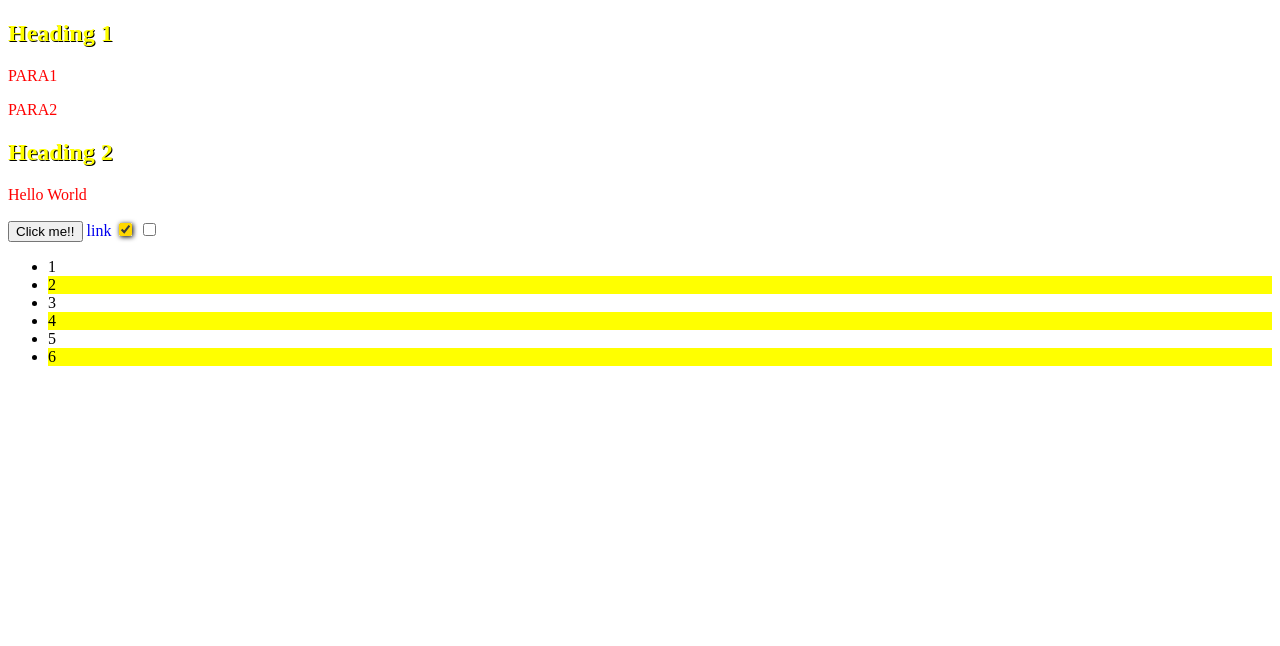
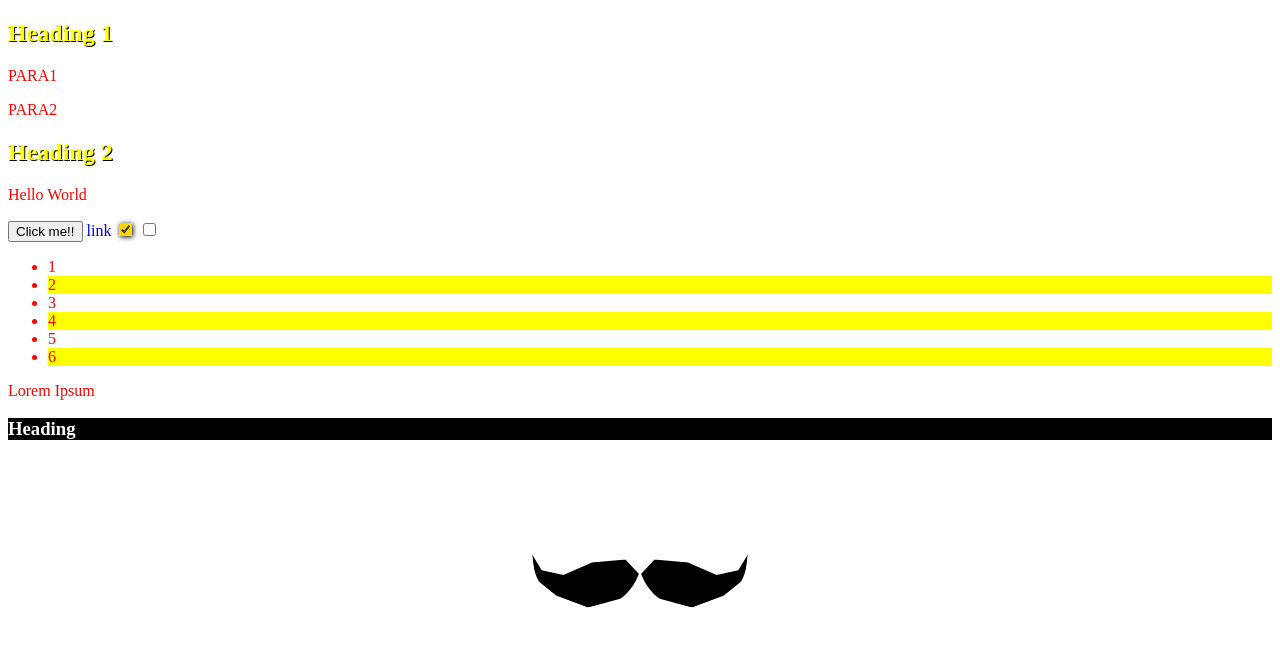
Before and after one commit to adii020706/fullstack_tasks, a plain HTML site: page combinators.html in a window 1280 px wide. Drawn offline with Linux system fonts and the light colour scheme.

```diff
--- a/combinators.html
+++ b/combinators.html
@@ -43,6 +43,76 @@
         li:nth-child(2n){
             background-color: yellow;
         }
+        li:not(:hover){
+            color:red;
+        }
+        div:has(h3){
+            background-color: black;
+            color:white;
+        }
+         .moustache {
+    width: 220px;
+    height: 80px;
+    position: relative;
+    margin: 100px auto;
+}
+
+.moustache::before {
+    content: "";
+    position: absolute;
+    width: 110px;
+    height: 60px;
+    background: black;
+    left: 0;
+    top: 10px;
+
+    border-radius: 0 0 70px 70px;
+
+    clip-path: polygon(
+        100% 35%,
+        85% 10%,
+        55% 20%,
+        30% 45%,
+        10% 40%,
+        0% 15%,
+        5% 55%,
+        25% 80%,
+        55% 95%,
+        85% 75%,
+        100% 55%
+    );
+
+    transform: rotate(5deg);
+}
+
+.moustache::after {
+    content: "";
+    position: absolute;
+    width: 110px;
+    height: 60px;
+    background: black;
+    right: 0;
+    top: 10px;
+
+    border-radius: 0 0 70px 70px;
+
+    clip-path: polygon(
+        0% 35%,
+        15% 10%,
+        45% 20%,
+        70% 45%,
+        90% 40%,
+        100% 15%,
+        95% 55%,
+        75% 80%,
+        45% 95%,
+        15% 75%,
+        0% 55%
+    );
+
+    transform: rotate(-5deg);
+}
+
     </style>
 </head>
 <body>
@@ -70,6 +140,13 @@
         <li>6</li>
 
     </ul>
+    <div>
+          <p>Lorem Ipsum</p>
+    </div>
+     <div>
+        <h3>Heading</h3>
+     </div>
+         <div class="moustache"></div>
 
 </body>
 </html>
```
Also changed, not shown: form_input.html (added, +69 -0 lines), login.html (renamed from index (1).html, +0 -23 lines).
